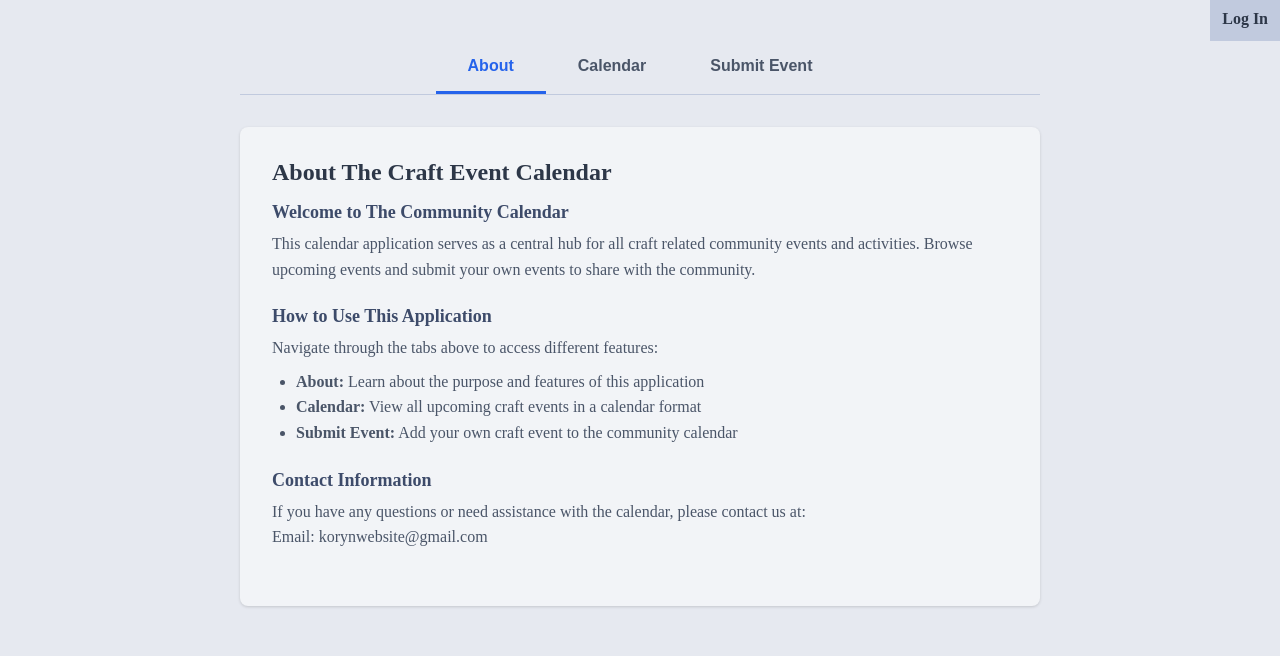
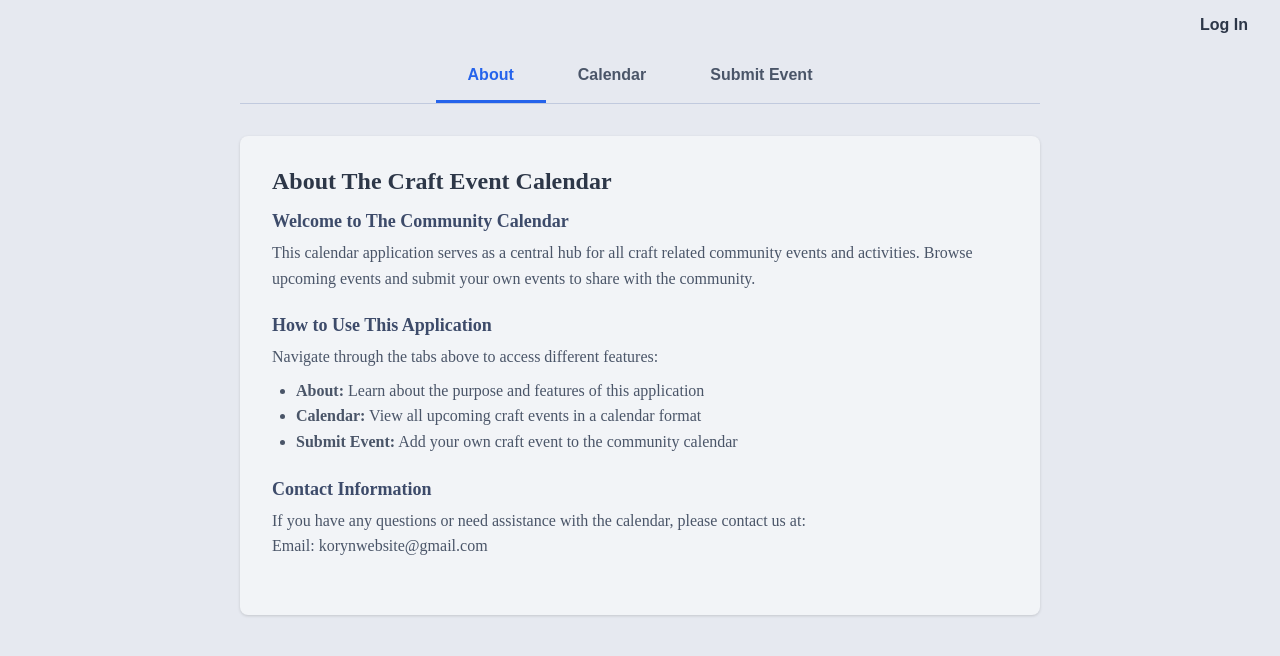
Before and after one commit to KorynLA/DC-craft-events-tracker, a React (Create React App) app: page /about in a window 1280 px wide. Shown: the top 656 px of the page. Built offline with nearby package versions, Linux system fonts and the light colour scheme.

Commit message:
Fix: navbar and login keeping wrong color after button push on mobile

```diff
--- a/src/components/navigationTabs.js
+++ b/src/components/navigationTabs.js
@@ -82,12 +82,12 @@ export default function NavigationTabs() {
   };
 
   return (
-    <div className="">
-      <div className="nav-header">
-              <div className="navbar-auth">
+    <div className="nav-header">
+      <div className="nav-auth-container">
+          <div className="nav-auth">
               {authLoading ? user : null ? (
                 <>
-                  <span className="navbar-username">
+                  <span className="nav-username">
                     {user.signInDetails?.loginId || user.username}
                   </span>
                   <div
@@ -113,8 +113,9 @@ export default function NavigationTabs() {
                   Log In
                 </div>
               )}
-            </div>
+          </div>
       </div>
+
       <div className="nav-tabs-container">
         <div className="nav-tabs">
           {/* About Tab */}
--- a/src/components/style/navigationTabs.css
+++ b/src/components/style/navigationTabs.css
@@ -5,12 +5,6 @@
   display: flex;
   justify-content: center; /* Center the tabs container */
 }
-
-.nav-auth-container {
-  width: 100%;
-  font-family: Arial, sans-serif;
-}
-
 
 .nav-tabs {
   display: flex;
@@ -42,15 +36,14 @@
   border-bottom-color: #2563eb; /* Bright blue border for active tab */
 }
 
-.navbar-auth {
+.nav-auth-container {
   display: flex;
-  align-items: center;
   justify-content: flex-end;
+  font-family: Arial, sans-serif;
   gap: 10px;
-  flex: 1;
 }
 
-.navbar-username {
+.nav-username {
   font-size: 13px;
   color: #c1cade;
   max-width: 160px;
@@ -59,40 +52,57 @@
   white-space: nowrap;
 }
 
-.nav-tab-login {
-  background-color: #c1cade;
-  color: #2d3748;
-  font-size: 16px;
-  padding: 10px 12px;
+.nav-tab-login,
+.nav-tab-logout {
+  border-bottom: none !important;
+  color: #2d3748 !important;
+  transition: color 0s, background-color 0.2s ease;
 }
 
 .nav-tab-login:hover {
   background-color: #1d4ed8;
-  color: white;
+  color: white !important;
 }
 
-.nav-tab-logout {
-  background-color: #c1cade;
-  color: #2d3748;
-  font-size: 16px;
-  padding: 10px 12px;
-}
-
-.nav-tab-logout:hover {
-  background-color: #e6e9f0;
-  color: #2d3748;
+.nav-tab-login.active,
+.nav-tab-logout.active {
+  color: #2d3748 !important;
+  border-bottom-color: transparent !important;
 }
 
 /* Responsive styles */
 @media (max-width: 640px) {
+  .nav-auth-container {
+    font-family: Arial, sans-serif;
+    color: #2d3748;
+    font-size: 14px;        /* Smaller but readable */
+    width: auto;            /* Let content control width */
+    float: right;
+  }
   .nav-tabs {
     justify-content: space-between;
   }
 
-  .nav-tab {
-    padding: 1rem 0.75rem;
-    font-size: 14px;
-    text-align: center;
-    flex: 1;
+  .nav-tab-login:hover,
+  .nav-tab-logout:hover {
+    background-color: #e6e9f0;
+    color: #4a5568 !important;
   }
+
+  .nav-tab-login:active,
+  .nav-tab-logout:active {
+    background-color: #1d4ed8;
+    color: #4a5568 !important;
+  }
+
+  .nav-tab:hover {
+    color: #2d3748; /* Darker blue-gray on hover */
+    background-color: #e6e9f0; /* Slightly darker blue-gray on hover */
+  }
+
+  .nav-tab.active {
+    color: #2563eb; /* Bright blue for active tab */
+    border-bottom-color: #2563eb; /* Bright blue border for active tab */
+  }
+
 }
```
